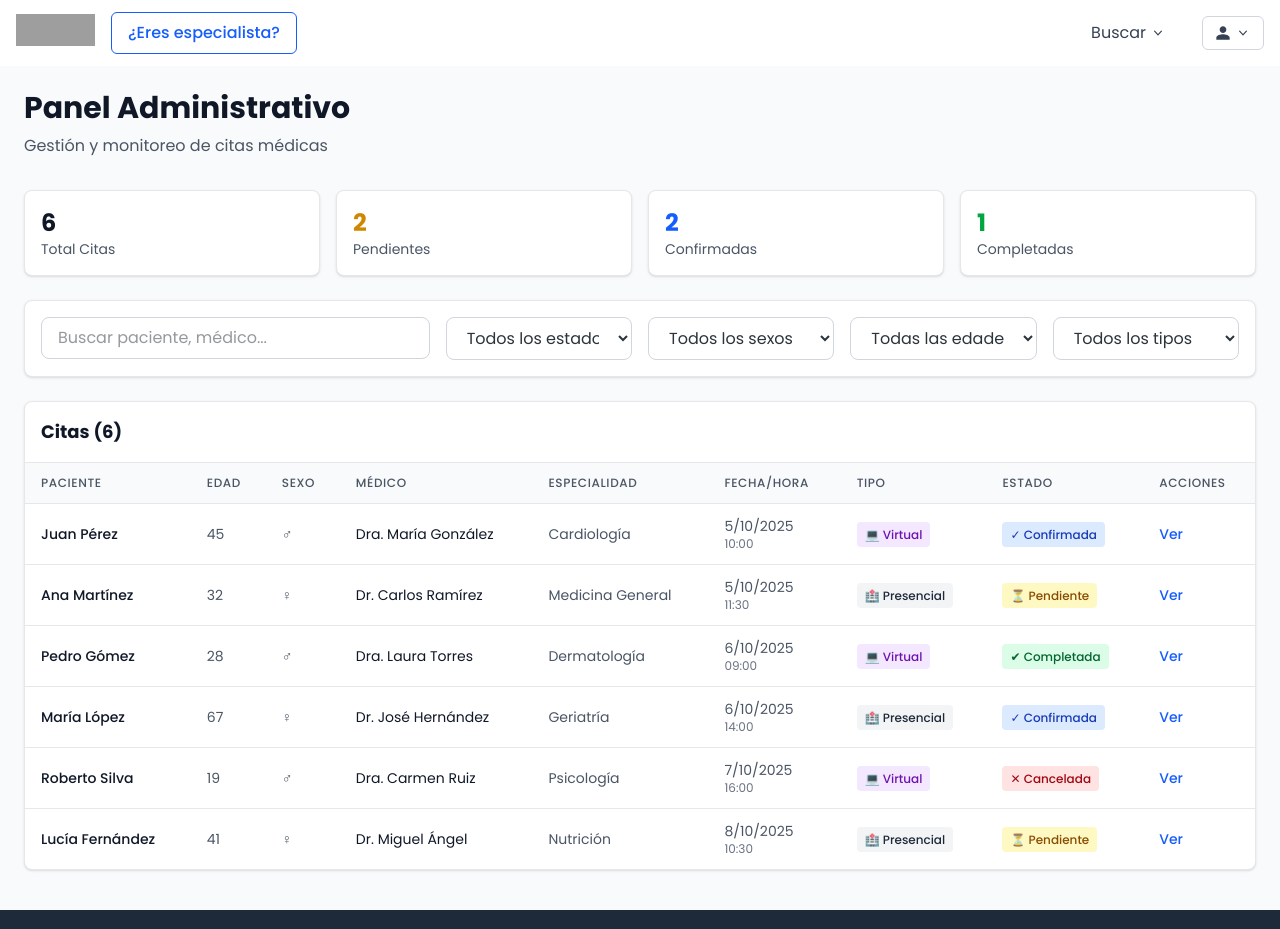
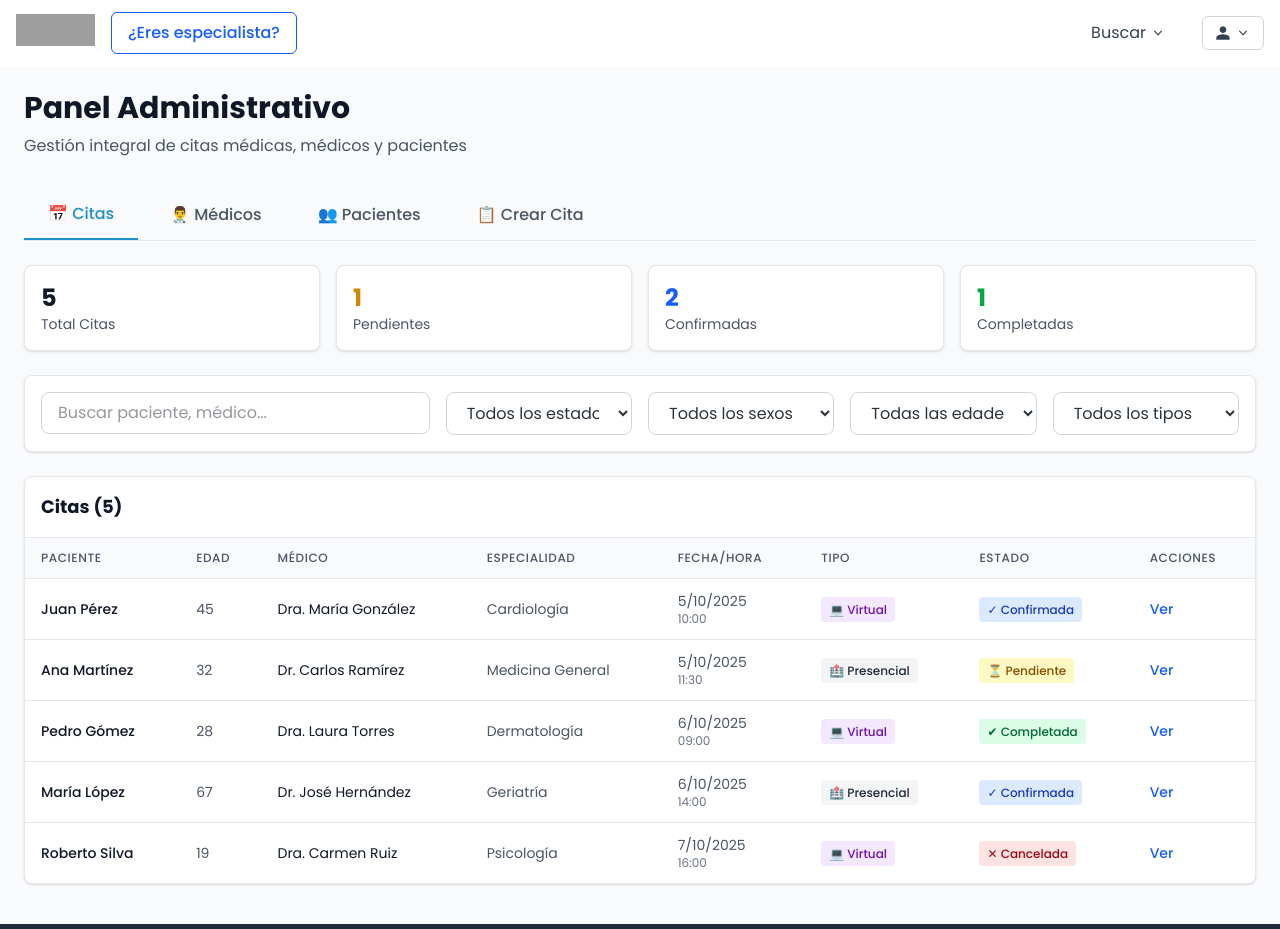
Before and after one commit to sergprl/NC_Coordinacion_Citas_Teleasistencia_FrontEnd, a React (Vite) app: page /dashboardadmin in a window 1280 px wide. Shown: the top 929 px of the page. Built offline with nearby package versions, Linux system fonts and the light colour scheme; grey boxes are pictures that could not be loaded.

Commit message:
utilización de los formularios en el dashboardAdmin

```diff
--- a/src/pages/DashboardAdmin.tsx
+++ b/src/pages/DashboardAdmin.tsx
@@ -1,4 +1,10 @@
 import React, { useState, useMemo } from 'react';
+import Modal from '../components/common/Modal';
+import Button from '../components/common/Button';
+import Card from '../components/common/Card';
+import MedicoForm, { type MedicoFormData } from '../components/forms/MedicoForm';
+import PacienteForm, { type PacienteFormData } from '../components/forms/PacienteForm';
+import CitaForm, { type CitaFormData } from '../components/forms/CitaForm';
 
 // Tipos
 interface Appointment {
@@ -81,30 +87,22 @@ const mockAppointments: Appointment[] = [
     type: 'virtual',
     status: 'cancelada',
     reason: 'Terapia'
-  },
-  {
-    id: '6',
-    patientName: 'Lucía Fernández',
-    patientAge: 41,
-    patientGender: 'female',
-    doctorName: 'Dr. Miguel Ángel',
-    specialty: 'Nutrición',
-    date: '2025-10-08',
-    time: '10:30',
-    type: 'presencial',
-    status: 'pendiente',
-    reason: 'Plan alimenticio'
   }
 ];
 
+type TabType = 'appointments' | 'medicos' | 'pacientes' | 'citas';
+
 const AdminDashboard: React.FC = () => {
-  const [appointments] = useState<Appointment[]>(mockAppointments);
+  const [appointments, setAppointments] = useState<Appointment[]>(mockAppointments);
+  const [activeTab, setActiveTab] = useState<TabType>('appointments');
   const [searchTerm, setSearchTerm] = useState('');
   const [statusFilter, setStatusFilter] = useState<string>('all');
   const [genderFilter, setGenderFilter] = useState<string>('all');
   const [ageFilter, setAgeFilter] = useState<string>('all');
   const [typeFilter, setTypeFilter] = useState<string>('all');
   const [selectedAppointment, setSelectedAppointment] = useState<Appointment | null>(null);
+  const [isModalOpen, setIsModalOpen] = useState(false);
+  const [formLoading, setFormLoading] = useState(false);
 
   // Estadísticas
   const stats = useMemo(() => ({
@@ -158,6 +156,43 @@ const AdminDashboard: React.FC = () => {
     return icons[status as keyof typeof icons] || '';
   };
 
+  // Handlers para formularios
+  const handleMedicoSubmit = async (data: MedicoFormData) => {
+    setFormLoading(true);
+    try {
+      // Simulación de API call
+      await new Promise(resolve => setTimeout(resolve, 1000));
+      console.log('Médico guardado:', data);
+      setIsModalOpen(false);
+    } finally {
+      setFormLoading(false);
+    }
+  };
+
+  const handlePacienteSubmit = async (data: PacienteFormData) => {
+    setFormLoading(true);
+    try {
+      // Simulación de API call
+      await new Promise(resolve => setTimeout(resolve, 1000));
+      console.log('Paciente guardado:', data);
+      setIsModalOpen(false);
+    } finally {
+      setFormLoading(false);
+    }
+  };
+
+  const handleCitaSubmit = async (data: CitaFormData) => {
+    setFormLoading(true);
+    try {
+      // Simulación de API call
+      await new Promise(resolve => setTimeout(resolve, 1000));
+      console.log('Cita guardada:', data);
+      setIsModalOpen(false);
+    } finally {
+      setFormLoading(false);
+    }
+  };
+
   return (
     <div className="min-h-screen bg-gray-50 p-6">
       {/* Header */}
@@ -166,10 +201,37 @@ const AdminDashboard: React.FC = () => {
           Panel Administrativo
         </h1>
         <p className="text-gray-600">
-          Gestión y monitoreo de citas médicas
+          Gestión integral de citas médicas, médicos y pacientes
         </p>
       </div>
 
+      {/* Tabs de navegación */}
+      <div className="mb-6 flex gap-2 border-b border-gray-200">
+        {[
+          { key: 'appointments', label: '📅 Citas', icon: '📅' },
+          { key: 'medicos', label: '👨‍⚕️ Médicos', icon: '👨‍⚕️' },
+          { key: 'pacientes', label: '👥 Pacientes', icon: '👥' },
+          { key: 'citas', label: '📋 Crear Cita', icon: '📋' }
+        ].map((tab) => (
+          <button
+            key={tab.key}
+            onClick={() => setActiveTab(tab.key as TabType)}
+            className={`px-6 py-3 font-medium transition-all ${
+              activeTab === tab.key
+                ? 'text-Primary-500 border-b-2 border-Primary-500'
+                : 'text-gray-600 hover:text-gray-900'
+            }`}
+          >
+            {tab.label}
+          </button>
+        ))}
+      </div>
+
+      {/* Contenido por tab */}
+
+      {/* TAB: CITAS */}
+      {activeTab === 'appointments' && (
+        <div>
           {/* Estadísticas */}
           <div className="grid grid-cols-2 md:grid-cols-4 gap-4 mb-6">
             <div className="bg-white p-4 rounded-lg shadow-sm border border-gray-200">
@@ -193,7 +255,6 @@ const AdminDashboard: React.FC = () => {
           {/* Filtros y búsqueda */}
           <div className="bg-white p-4 rounded-lg shadow-sm border border-gray-200 mb-6">
             <div className="grid grid-cols-1 md:grid-cols-2 lg:grid-cols-6 gap-4">
-          {/* Búsqueda */}
               <div className="lg:col-span-2">
                 <input
                   type="text"
@@ -204,7 +265,6 @@ const AdminDashboard: React.FC = () => {
                 />
               </div>
 
-          {/* Filtro Estado */}
               <select
                 value={statusFilter}
                 onChange={(e) => setStatusFilter(e.target.value)}
@@ -217,7 +277,6 @@ const AdminDashboard: React.FC = () => {
                 <option value="cancelada">Cancelada</option>
               </select>
 
-          {/* Filtro Sexo */}
               <select
                 value={genderFilter}
                 onChange={(e) => setGenderFilter(e.target.value)}
@@ -228,7 +287,6 @@ const AdminDashboard: React.FC = () => {
                 <option value="female">Femenino</option>
               </select>
 
-          {/* Filtro Edad */}
               <select
                 value={ageFilter}
                 onChange={(e) => setAgeFilter(e.target.value)}
@@ -240,7 +298,6 @@ const AdminDashboard: React.FC = () => {
                 <option value="senior">≥ 60 años</option>
               </select>
 
-          {/* Filtro Tipo */}
               <select
                 value={typeFilter}
                 onChange={(e) => setTypeFilter(e.target.value)}
@@ -253,7 +310,7 @@ const AdminDashboard: React.FC = () => {
             </div>
           </div>
 
-      {/* Resultados */}
+          {/* Tabla de citas */}
           <div className="bg-white rounded-lg shadow-sm border border-gray-200 mb-4">
             <div className="p-4 border-b border-gray-200">
               <h2 className="text-lg font-semibold text-gray-900">
@@ -261,7 +318,6 @@ const AdminDashboard: React.FC = () => {
               </h2>
             </div>
 
-        {/* Tabla de citas */}
             <div className="overflow-x-auto">
               <table className="w-full">
                 <thead className="bg-gray-50 border-b border-gray-200">
@@ -271,9 +327,6 @@ const AdminDashboard: React.FC = () => {
                     </th>
                     <th className="px-4 py-3 text-left text-xs font-medium text-gray-600 uppercase tracking-wider">
                       Edad
-                </th>
-                <th className="px-4 py-3 text-left text-xs font-medium text-gray-600 uppercase tracking-wider">
-                  Sexo
                     </th>
                     <th className="px-4 py-3 text-left text-xs font-medium text-gray-600 uppercase tracking-wider">
                       Médico
@@ -303,9 +356,6 @@ const AdminDashboard: React.FC = () => {
                       </td>
                       <td className="px-4 py-3 text-sm text-gray-600">
                         {apt.patientAge}
-                  </td>
-                  <td className="px-4 py-3 text-sm text-gray-600">
-                    {apt.patientGender === 'male' ? '♂' : '♀'}
                       </td>
                       <td className="px-4 py-3 text-sm text-gray-900">
                         {apt.doctorName}
@@ -357,8 +407,93 @@ const AdminDashboard: React.FC = () => {
               </div>
             )}
           </div>
+        </div>
+      )}
 
-      {/* Modal de detalle */}
+      {/* TAB: MÉDICOS */}
+      {activeTab === 'medicos' && (
+        <div>
+          <div className="mb-6">
+            <Button onClick={() => setIsModalOpen(true)}>
+              + Agregar Médico
+            </Button>
+          </div>
+
+          <Card>
+            <div className="text-center py-12">
+              <div className="text-6xl mb-4">👨‍⚕️</div>
+              <h3 className="text-xl font-semibold text-gray-900 mb-2">
+                Gestión de Médicos
+              </h3>
+              <p className="text-gray-600">
+                Haz clic en "Agregar Médico" para crear un nuevo registro
+              </p>
+            </div>
+          </Card>
+
+          <Modal
+            isOpen={isModalOpen}
+            onClose={() => setIsModalOpen(false)}
+            title="Crear Nuevo Médico"
+            size="lg"
+          >
+            <MedicoForm
+              onSubmit={handleMedicoSubmit}
+              isLoading={formLoading}
+            />
+          </Modal>
+        </div>
+      )}
+
+      {/* TAB: PACIENTES */}
+      {activeTab === 'pacientes' && (
+        <div>
+          <div className="mb-6">
+            <Button onClick={() => setIsModalOpen(true)}>
+              + Agregar Paciente
+            </Button>
+          </div>
+
+          <Card>
+            <div className="text-center py-12">
+              <div className="text-6xl mb-4">👥</div>
+              <h3 className="text-xl font-semibold text-gray-900 mb-2">
+                Gestión de Pacientes
+              </h3>
+              <p className="text-gray-600">
+                Haz clic en "Agregar Paciente" para crear un nuevo registro
+              </p>
+            </div>
+          </Card>
+
+          <Modal
+            isOpen={isModalOpen}
+            onClose={() => setIsModalOpen(false)}
+            title="Crear Nuevo Paciente"
+            size="lg"
+          >
+            <PacienteForm
+              onSubmit={handlePacienteSubmit}
+              isLoading={formLoading}
+            />
+          </Modal>
+        </div>
+      )}
+
+      {/* TAB: CREAR CITA */}
+      {activeTab === 'citas' && (
+        <Card>
+          <h2 className="text-2xl font-bold text-gray-900 mb-6">
+            Crear Nueva Cita
+          </h2>
+          <CitaForm
+            onSubmit={handleCitaSubmit}
+            isLoading={formLoading}
+          />
+        </Card>
+      )}
+
+      {/* Modal de detalle de cita */}
       {selectedAppointment && (
         <div className="fixed inset-0 bg-black bg-opacity-50 flex items-center justify-center p-4 z-50">
           <div className="bg-white rounded-lg shadow-xl max-w-2xl w-full max-h-[90vh] overflow-y-auto">
```
Lines whose indentation alone changed are shown as unchanged.
